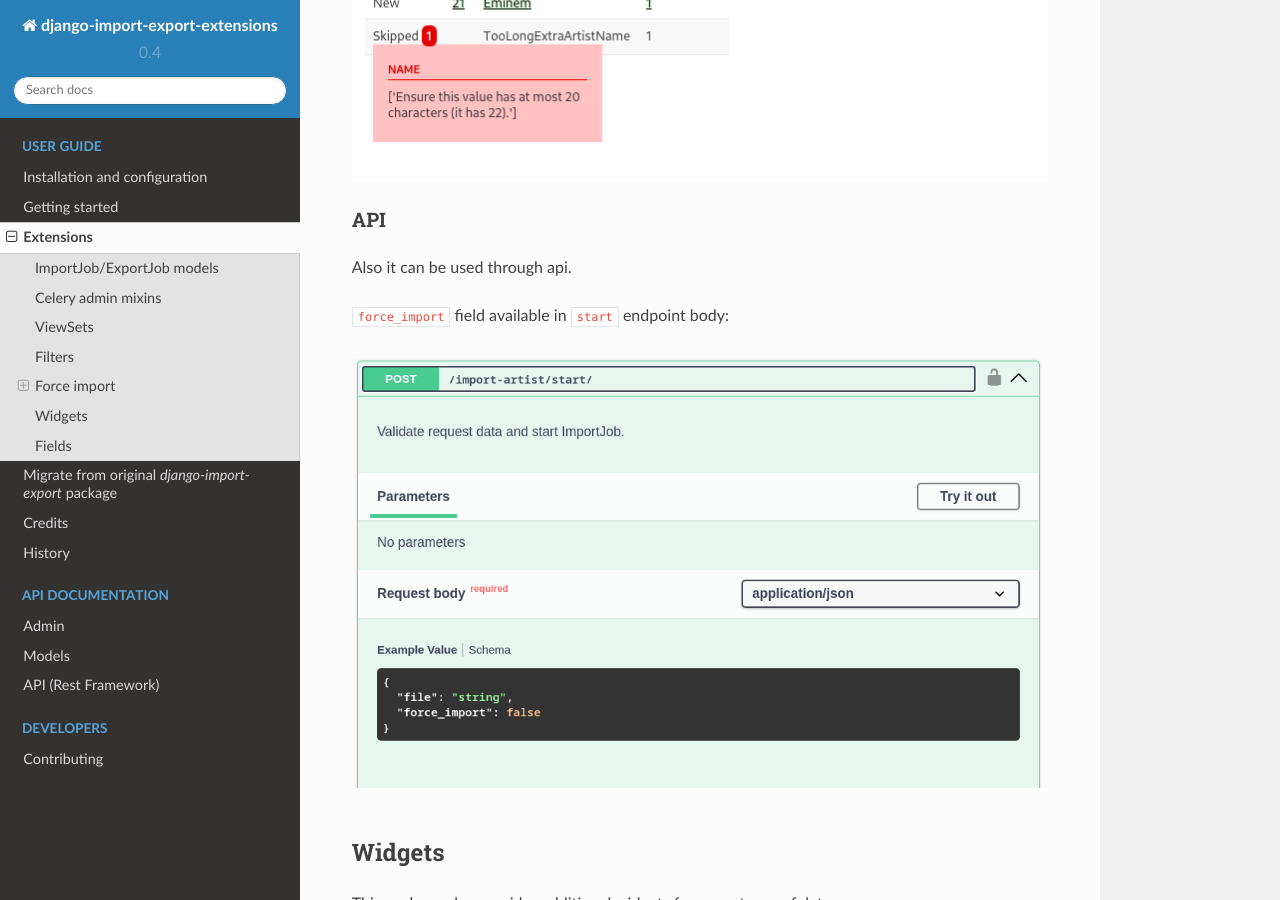
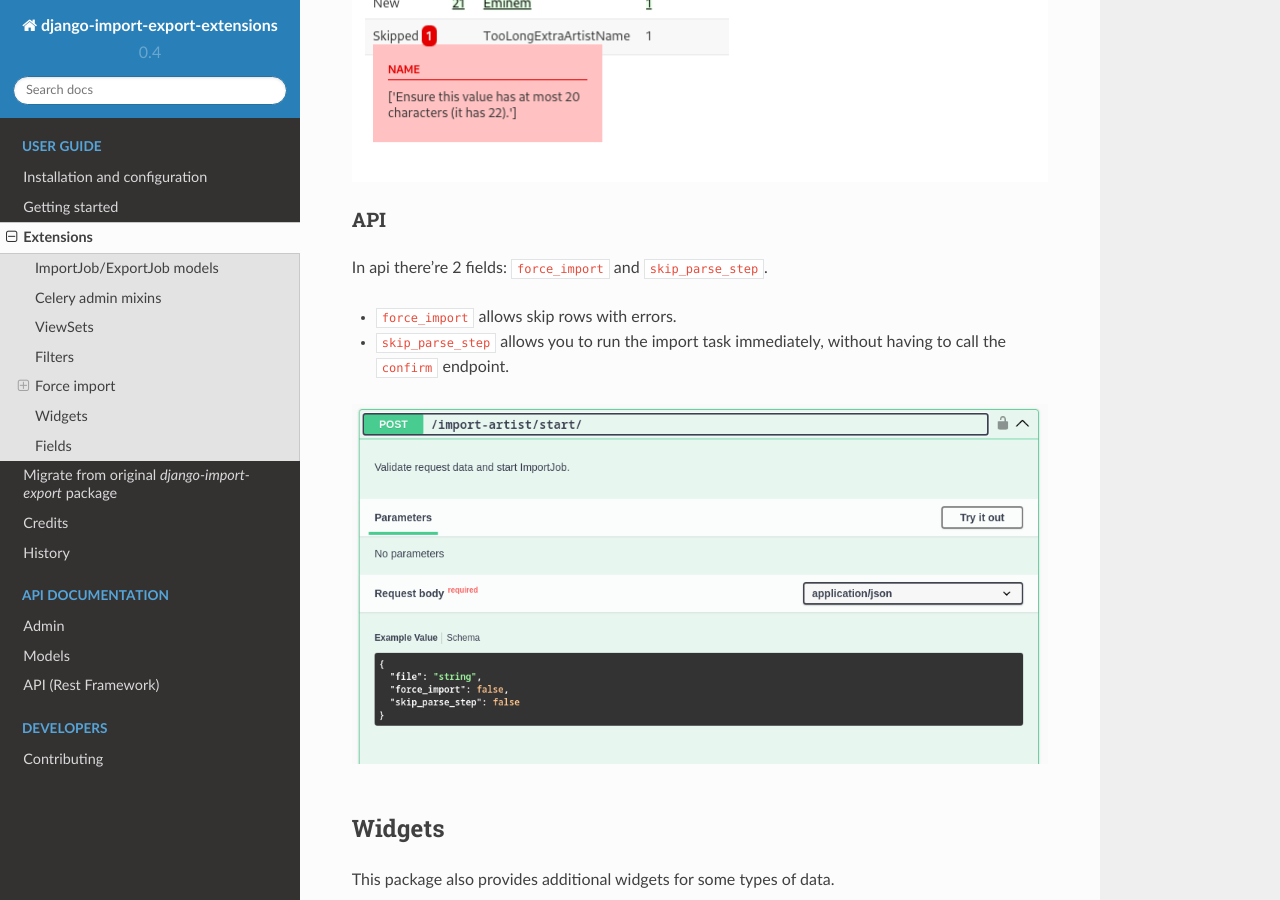
Before and after one commit to saritasa-nest/django-import-export-extensions, a Sphinx documentation site: the page built from docs/extensions.rst, in a window 1280 px wide and 900 px high, scrolled down 6580 px. Built offline with Sphinx 7.4.7 and the Read the Docs theme 2.0.0, drawn with Linux system fonts in a browser that asks for light colours.

Commit message:
Extend docs

```diff
--- a/docs/extensions.rst
+++ b/docs/extensions.rst
@@ -201,9 +201,11 @@ ___
 API
 ___
 
-Also it can be used through api.
+In api there're 2 fields: ``force_import`` and ``skip_parse_step``.
 
-``force_import`` field available in ``start`` endpoint body:
+- ``force_import`` allows skip rows with errors.
+
+- ``skip_parse_step`` allows you to run the import task immediately, without having to call the ``confirm`` endpoint.
 
 .. image:: _static/images/start_api.png
 
```
Also changed, not shown: docs/_static/images/start_api.png.
